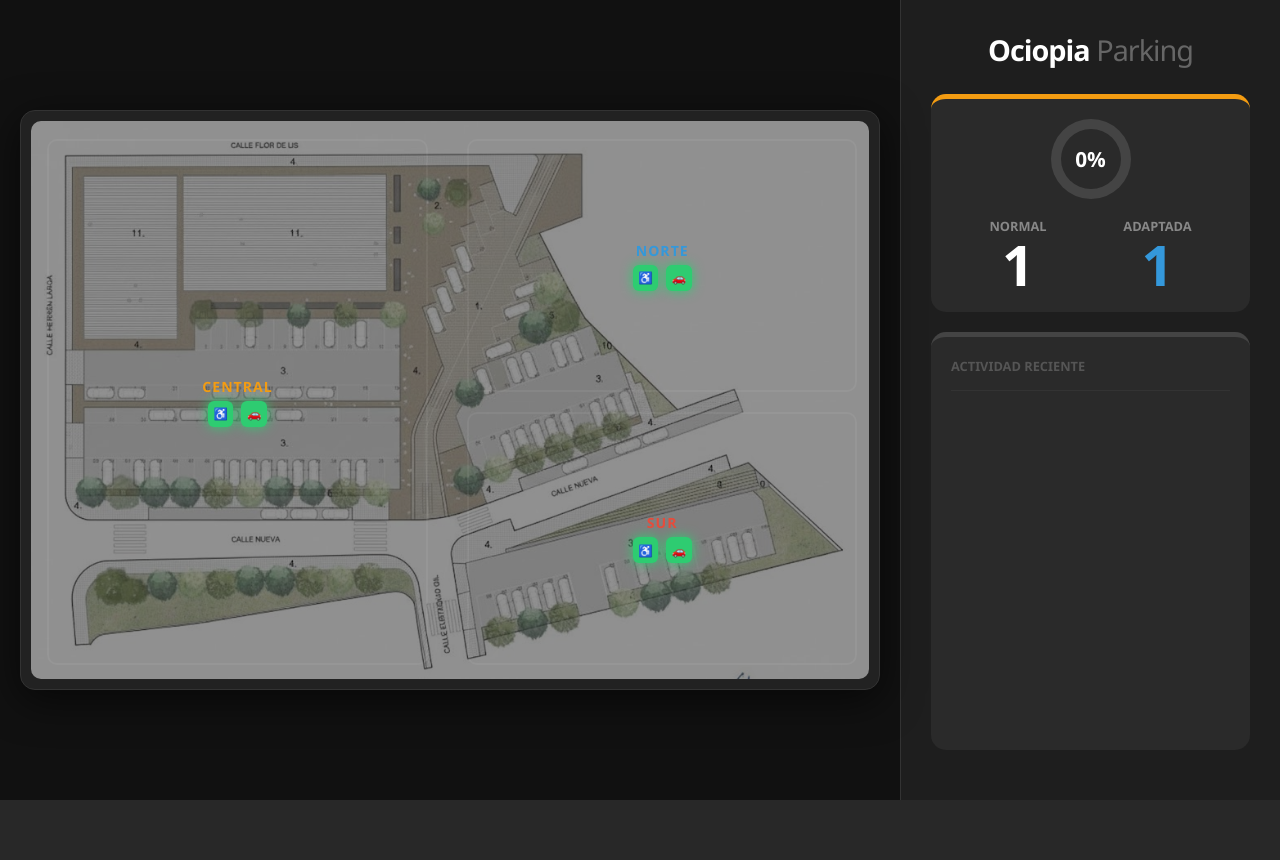
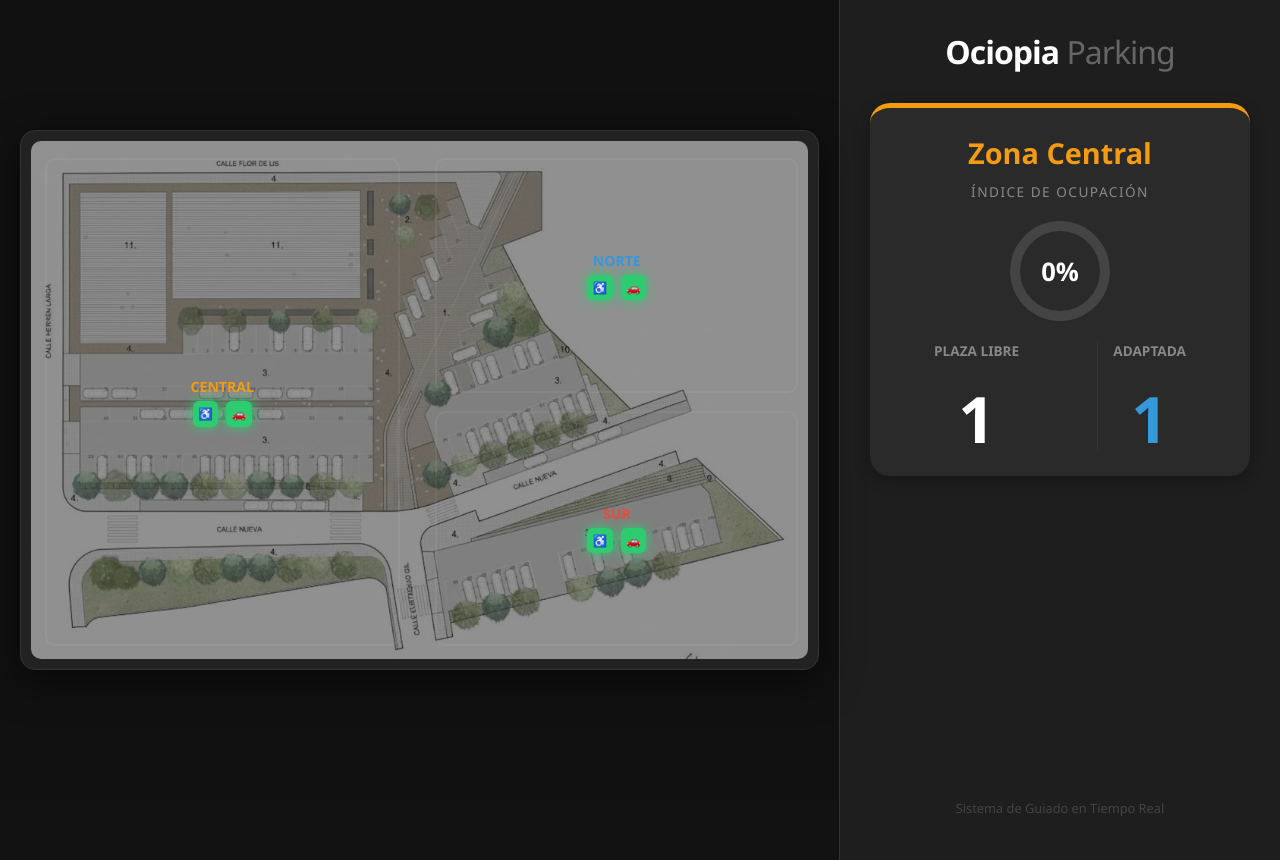
Before and after one commit to Daylon20/Parking-Flask-Arduino, a Flask app: page / in a window 1280 px wide. Before the commit the page ends 800 px from the top, so only its background shows below. Run offline with Flask 3, Linux system fonts and the light colour scheme.

Commit message:
Update index.html

```diff
--- a/templates/index.html
+++ b/templates/index.html
@@ -16,48 +16,42 @@
             display: flex; flex-direction: row; height: 100vh; overflow: hidden;
         }
 
-        /* --- LAYOUT PARA PC (Imagen Grande) --- */
+        /* --- LAYOUT PARA PC --- */
         .contenedor-principal {
-            flex: 3; /* Aumentado de 1 a 3 para que sea más grande que el panel */
-            position: relative; display: flex;
+            flex: 3; position: relative; display: flex;
             justify-content: center; align-items: center;
             padding: 20px; background: #111;
         }
 
         .map-container {
             position: relative; background: #222; border-radius: 15px;
-            padding: 10px; width: 100%; max-width: 1000px; /* Aumentado para PC */
+            padding: 10px; width: 100%; max-width: 1000px;
             box-shadow: 0 10px 40px rgba(0,0,0,0.6);
             border: 1px solid #333;
         }
 
-        .map-image {
-            width: 100%; height: auto; border-radius: 10px;
-            opacity: 0.5; display: block; object-fit: contain;
+        .map-image { width: 100%; border-radius: 10px; opacity: 0.5; display: block; }
+
+        /* --- RESPONSIVO MÓVIL --- */
+        @media (max-width: 1000px) {
+            body { flex-direction: column; height: auto; overflow-y: auto; }
+            .side-panel { width: 100% !important; border-left: none !important; padding: 20px !important; height: auto !important; }
+            .contenedor-principal { flex: none; height: auto; padding: 15px !important; }
+            .nombre-zona { font-size: 14px !important; }
         }
 
-        /* --- DISEÑO RESPONSIVO (MÓVIL) --- */
-        @media (max-width: 1000px) {
-            body { flex-direction: column; height: auto; overflow-y: auto; }
-            .side-panel { width: 100% !important; border-left: none !important; padding: 20px !important; }
-            .contenedor-principal { flex: none; height: auto; padding: 15px !important; }
-            .nombre-zona { font-size: 14px !important; }
-            .led { width: 25px !important; height: 25px !important; font-size: 11px !important; }
-        }
-
-        /* --- ZONAS --- */
+        /* --- ZONAS EN EL MAPA --- */
         .zona-interactiva {
             position: absolute; cursor: pointer; border-radius: 10px;
             display: flex; flex-direction: column; align-items: center;
             justify-content: center; transition: 0.3s;
             border: 2px solid rgba(255,255,255,0.05);
         }
-
         .zona-activa.norte { border-color: var(--norte); background: rgba(52,152,219,0.15); }
         .zona-activa.central { border-color: var(--central); background: rgba(243,156,18,0.15); }
         .zona-activa.sur { border-color: var(--sur); background: rgba(231,76,60,0.15); }
 
-        .nombre-zona { font-weight: bold; font-size: 1.1vw; text-transform: uppercase; letter-spacing: 1px; }
+        .nombre-zona { font-weight: bold; font-size: 1.1vw; text-transform: uppercase; }
 
         /* --- LEDS --- */
         .contenedor-leds { display: flex; gap: 8px; margin-top: 5px; }
@@ -72,31 +66,33 @@
         /* --- PANEL LATERAL --- */
         .side-panel {
             width: 380px; background: var(--panel-bg); padding: 30px;
-            border-left: 1px solid #333; box-sizing: border-box;
-            display: flex; flex-direction: column; overflow-y: auto;
+            border-left: 1px solid #333; display: flex; flex-direction: column; height: 100vh;
         }
 
         .stat-box {
-            background: #2a2a2a; padding: 20px; border-radius: 15px;
+            background: #2a2a2a; padding: 25px; border-radius: 20px;
             margin-bottom: 20px; border-top: 5px solid #444;
+            box-shadow: 0 4px 15px rgba(0,0,0,0.3);
         }
 
         /* --- GRÁFICA --- */
         .donut-chart {
-            width: 80px; height: 80px; border-radius: 50%;
+            width: 100px; height: 100px; border-radius: 50%;
             display: flex; align-items: center; justify-content: center;
-            margin: 0 auto 15px; position: relative;
+            margin: 20px auto; position: relative;
+            transition: all 0.5s ease;
         }
         .donut-chart::after {
-            content: ''; position: absolute; width: 60px; height: 60px;
+            content: ''; position: absolute; width: 80px; height: 80px;
             background: #2a2a2a; border-radius: 50%;
         }
-        .donut-text { position: relative; z-index: 1; font-weight: bold; font-size: 1.3em; }
+        .donut-text { position: relative; z-index: 1; font-weight: bold; font-size: 1.6em; }
 
-        .big-num { font-size: 3.5em; font-weight: bold; margin: 0; line-height: 1; }
-        .label-plaza { color: #888; font-size: 0.8em; text-transform: uppercase; font-weight: bold; }
+        .titulo-grafica { text-align: center; font-size: 0.85em; color: #888; text-transform: uppercase; letter-spacing: 1.5px; margin-top: 10px; }
+        .nombre-zona-panel { text-align: center; font-size: 1.8em; font-weight: bold; margin-bottom: 5px; }
 
-        #historial { max-height: 200px; overflow-y: auto; font-size: 0.85em; color: #888; border-top: 1px solid #333; padding-top: 10px; }
+        .big-num { font-size: 4em; font-weight: bold; margin: 0; line-height: 1; }
+        .label-plaza { color: #888; font-size: 0.85em; text-transform: uppercase; font-weight: bold; margin-bottom: 5px; display: block; }
     </style>
 </head>
 <body onload="mostrarInfo('Zona Central')">
@@ -113,7 +109,7 @@
                 </div>
             </div>
 
-            <div id="zona-norte" class="zona-interactiva" style="top:5%; left:52%; width:45%; height:43%;" onclick="mostrarInfo('Zona Norte')">
+            <div id="zona-norte" class="zona-interactiva" style="top:5%; left:52%; width:45%; height:43%;" onclick="onclick=mostrarInfo('Zona Norte')">
                 <span class="nombre-zona" style="color:var(--norte);">Norte</span>
                 <div class="contenedor-leds">
                     <div id="led-p2" class="led">♿</div>
@@ -132,19 +128,15 @@
     </div>
 
     <div class="side-panel">
-        <h2 style="margin:0 0 25px 0; font-size: 1.8em; text-align: center; letter-spacing: -1px;">Ociopia <span style="color:#666; font-weight:300;">Parking</span></h2>
+        <h2 style="margin:0 0 30px 0; font-size: 2em; text-align: center; letter-spacing: -1px;">Ociopia <span style="color:#666; font-weight:300;">Parking</span></h2>
 
         <div id="detalle-zona"></div>
         <div id="aviso-zona"></div>
 
-        <div class="stat-box" style="flex-grow: 1;">
-            <h4 style="margin:0 0 15px 0; color:#555; font-size: 0.8em; text-transform: uppercase;">Actividad Reciente</h4>
-            <div id="historial"></div>
-        </div>
+        <div style="flex-grow: 1;"></div> <p style="text-align: center; color: #444; font-size: 0.8em;">Sistema de Guiado en Tiempo Real</p>
     </div>
 
     <script>
-        let ultimosEstados = { p2:0, p3:0, p4:0, p5:0, p6:0, p7:0 };
         let estadosPines = { p2:0, p3:0, p4:0, p5:0, p6:0, p7:0 };
         let zonaActual = "Zona Central";
 
@@ -164,18 +156,11 @@
         function actualizarInterfaz(data) {
             estadosPines = data;
 
+            // Actualizar LEDs en el mapa
             for (let pin in data) {
                 let led = document.getElementById('led-' + pin);
                 if (led) {
                     led.className = data[pin] === 1 ? 'led led-on' : 'led led-off';
-                    if (data[pin] !== ultimosEstados[pin]) {
-                        let z = (parseInt(pin.substring(1)) < 4) ? "Norte" : (parseInt(pin.substring(1)) < 6) ? "Sur" : "Central";
-                        let log = document.createElement('div');
-                        log.style.padding = "5px 0";
-                        log.innerHTML = `<small>${new Date().toLocaleTimeString()}</small> | ${z}: <b>${data[pin] === 1 ? 'Ocupada' : 'Libre'}</b>`;
-                        document.getElementById('historial').prepend(log);
-                        ultimosEstados[pin] = data[pin];
-                    }
                 }
             }
 
@@ -187,12 +172,16 @@
 
             document.getElementById('detalle-zona').innerHTML = `
                 <div class="stat-box" style="border-top-color: ${c.color}">
+                    <div class="nombre-zona-panel" style="color:${c.color}">${zonaActual}</div>
+                    <div class="titulo-grafica">Índice de Ocupación</div>
                     <div class="donut-chart" style="background: conic-gradient(${c.color} ${porc}%, #444 0);">
                         <span class="donut-text">${porc}%</span>
                     </div>
-                    <div style="display:flex; justify-content: space-around; text-align:center;">
-                        <div><span class="label-plaza">Normal</span><br><span class="big-num">${normal}</span></div>
-                        <div><span class="label-plaza">Adaptada</span><br><span class="big-num" style="color:#3498db">${adaptada}</span></div>
+                    <div style="display:flex; justify-content: space-around; text-align:center; margin-top:20px;">
+                        <div><span class="label-plaza">Plaza Libre</span><br><span class="big-num">${normal}</span></div>
+                        <div style="border-left: 1px solid #333; padding-left: 15px;">
+                            <span class="label-plaza">Adaptada</span><br><span class="big-num" style="color:#3498db">${adaptada}</span>
+                        </div>
                     </div>
                 </div>`;
 
@@ -201,7 +190,9 @@
 
         function gestionarRecomendacion(data) {
             let aviso = document.getElementById('aviso-zona');
-            if (data[CONFIG[zonaActual].pines[0]] === 1 && data[CONFIG[zonaActual].pines[1]] === 1) {
+            let pA = CONFIG[zonaActual].pines[0], pB = CONFIG[zonaActual].pines[1];
+
+            if (data[pA] === 1 && data[pB] === 1) {
                 let mejor = ""; let max = -1;
                 for (let z in CONFIG) {
                     if (z === zonaActual) continue;
@@ -209,12 +200,12 @@
                     if (libres > max) { max = libres; mejor = z; }
                 }
                 if (max > 0) {
-                    aviso.innerHTML = `<div class="stat-box" style="border-top-color:#e74c3c; background:rgba(231,76,60,0.1);">
-                        <b style="color:#e74c3c">⚠️ ${zonaActual.toUpperCase()} LLENA</b><br>
-                        <small>Recomendamos ir a la <b>${mejor}</b></small>
+                    aviso.innerHTML = `<div class="stat-box" style="border-top-color:#e74c3c; background:rgba(231,76,60,0.1); text-align:center;">
+                        <b style="color:#e74c3c; font-size:1.2em;">⚠️ ZONA LLENA</b><br>
+                        <p style="margin:10px 0 0 0;">Le sugerimos aparcar en la:<br><b style="font-size:1.1em; color:white;">${mejor}</b></p>
                     </div>`;
                 } else {
-                    aviso.innerHTML = `<div class="stat-box" style="border-top-color:#e74c3c;">🚨 PARKING COMPLETO</div>`;
+                    aviso.innerHTML = `<div class="stat-box" style="border-top-color:#e74c3c; text-align:center; font-weight:bold;">🚨 PARKING COMPLETO</div>`;
                 }
             } else { aviso.innerHTML = ""; }
         }
```
